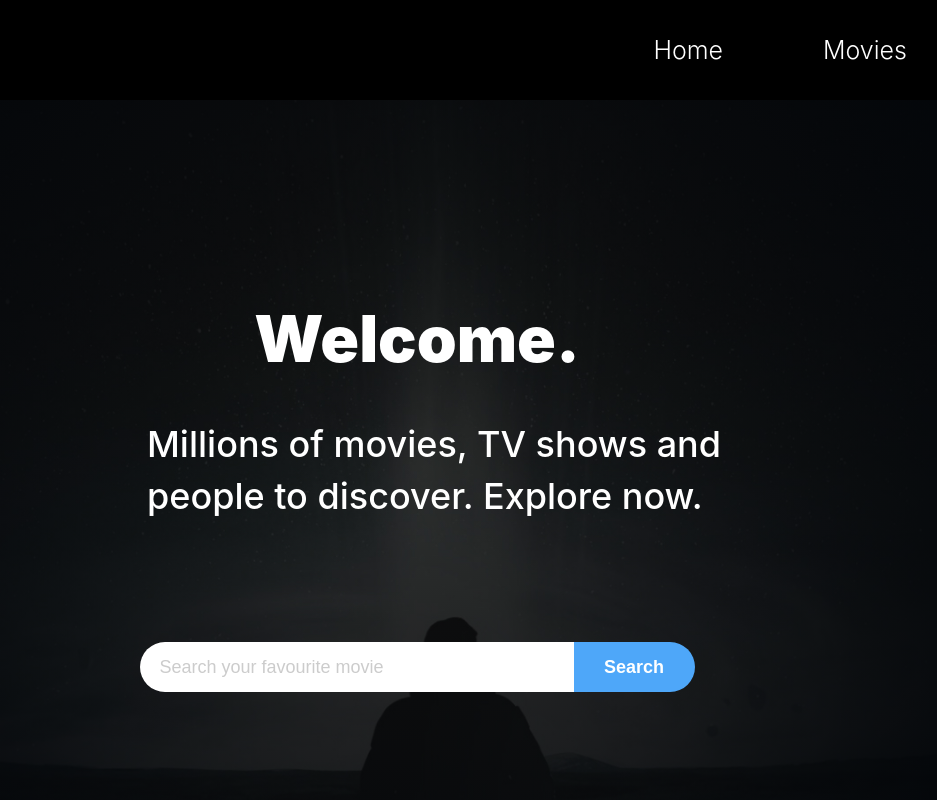
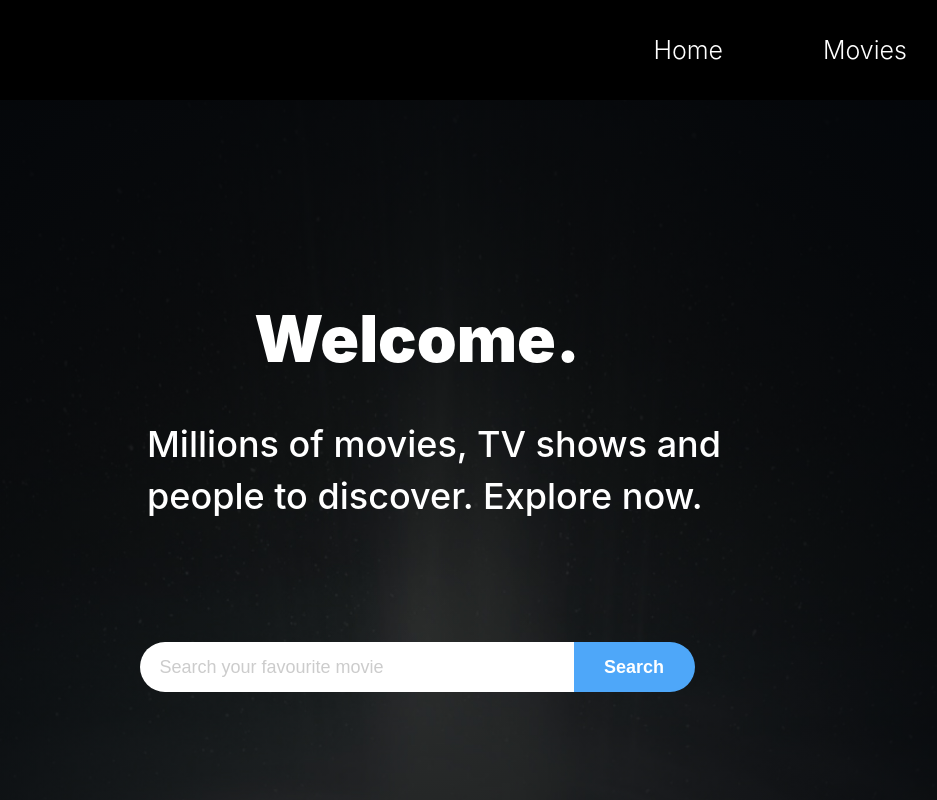
Before and after one commit to anastasiiaLoz/movies-finder-themoviedb-api, a React (Create React App) app: page /movies in a window 1280 px wide. Shown: the whole page, without its empty margins (223-1160 px from the left). Built offline with nearby package versions, Linux system fonts and the light colour scheme.

Commit message:
Updating styles on Movie Page

```diff
--- a/src/Components/pages/MoviesPage.module.css
+++ b/src/Components/pages/MoviesPage.module.css
@@ -1,11 +1,9 @@
 .moviesPage {
-  background: radial-gradient(circle, rgba(11, 8, 9, 0) 0%, rgba(2, 5, 9, 1) 100%), url("../../picture/image6.jpg"), 600px;
-  box-sizing: border-box;
-  height: initial;
+  background: radial-gradient(circle, rgba(11, 8, 9, 0) 0%, rgba(2, 5, 9, 1) 100%), url("../../picture/image6.jpg");
   background-position: center;
   background-repeat: no-repeat;
   background-size: cover;
-  padding-bottom: 40px;
+  padding-bottom: 359px;
 }
 
 .moviesPage h1 {
```
